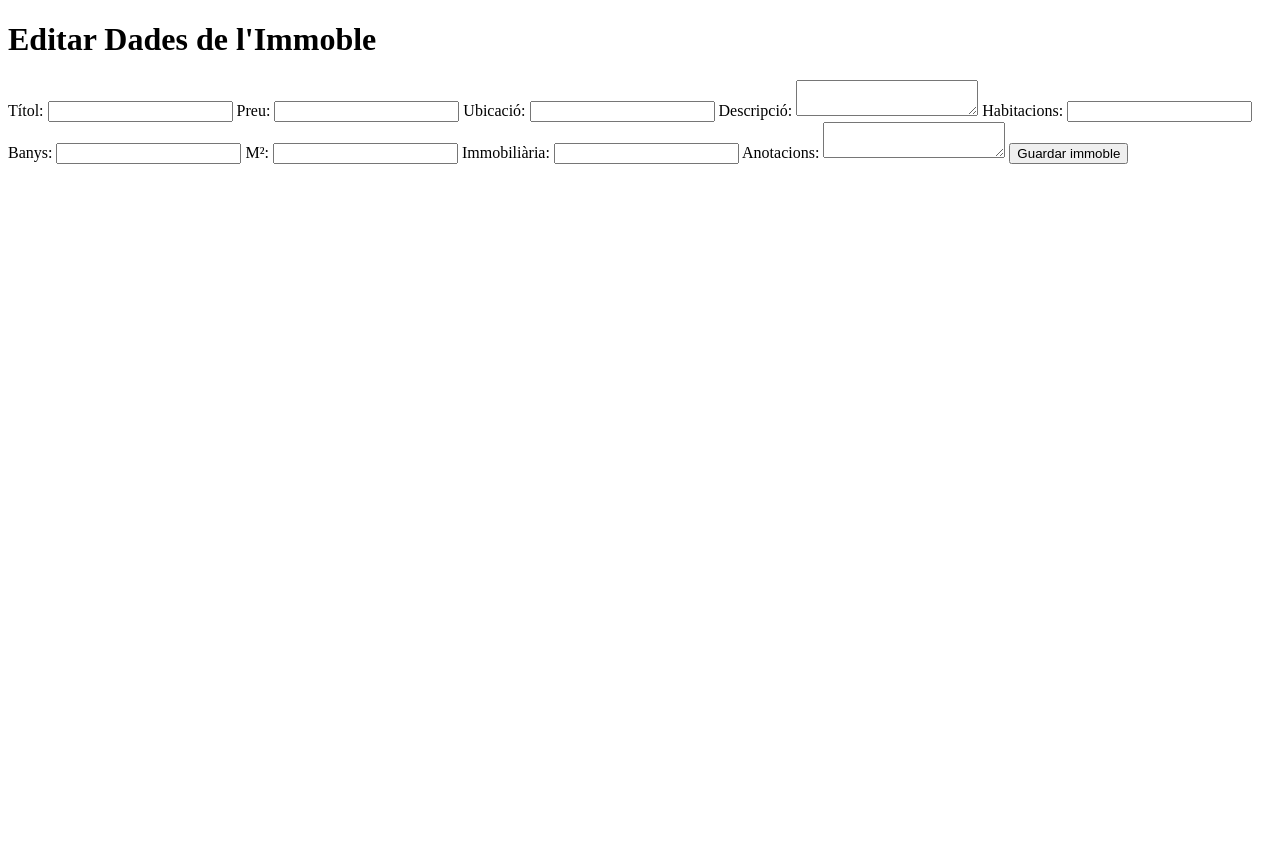
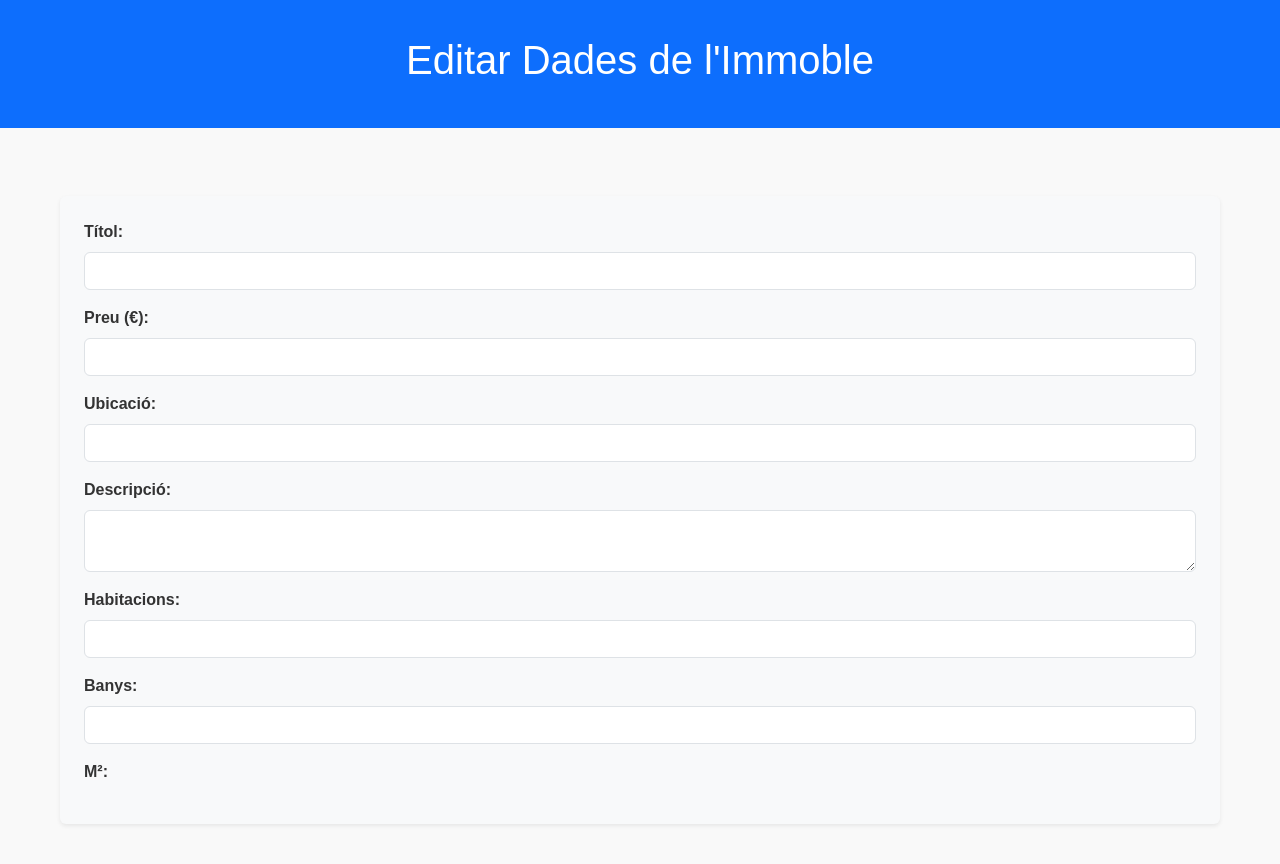
Before and after one commit to dsubira/BravaHaus, a Flask app: template templates/formulari_immoble.html in a window 1280 px wide. Before the commit the page ends 164 px from the top, so only its background shows below. Run offline with Flask 3, Linux system fonts and the light colour scheme; the template is opened without the code that fills it, so the values that code supplies are empty.

Commit message:
Update formulari_immoble.html

```diff
--- a/templates/formulari_immoble.html
+++ b/templates/formulari_immoble.html
@@ -4,40 +4,49 @@
     <meta charset="UTF-8">
     <meta name="viewport" content="width=device-width, initial-scale=1.0">
     <title>Formulari Immoble</title>
+    <!-- Enllaç al CSS de Bootstrap -->
+    <link rel="stylesheet" href="https://cdn.jsdelivr.net/npm/bootstrap@5.3.0-alpha1/dist/css/bootstrap.min.css">
+    <!-- Enllaç al CSS local -->
+    <link rel="stylesheet" href="/static/estils.css">
 </head>
 <body>
-    <h1>Editar Dades de l'Immoble</h1>
-    <form method="POST" action="/guardar-immoble">
-        <label for="titol">Títol:</label>
-        <input type="text" id="titol" name="titol" value="{{ dades.titol }}" required>
+    <header class="bg-primary text-white py-3">
+        <div class="container">
+            <h1 class="text-center">Editar Dades de l'Immoble</h1>
+        </div>
+    </header>
+    <main class="container mt-5">
+        <form method="POST" action="/guardar-immoble" class="p-4 bg-light shadow-sm rounded">
+            <div class="mb-3">
+                <label for="titol" class="form-label">Títol:</label>
+                <input type="text" id="titol" name="titol" class="form-control" value="{{ dades.titol }}" required>
+            </div>
 
-        <label for="preu">Preu:</label>
-        <input type="text" id="preu" name="preu" value="{{ dades.preu }}">
+            <div class="mb-3">
+                <label for="preu" class="form-label">Preu (€):</label>
+                <input type="text" id="preu" name="preu" class="form-control" value="{{ dades.preu }}">
+            </div>
 
-        <label for="ubicacio">Ubicació:</label>
-        <input type="text" id="ubicacio" name="ubicacio" value="{{ dades.ubicacio }}">
+            <div class="mb-3">
+                <label for="ubicacio" class="form-label">Ubicació:</label>
+                <input type="text" id="ubicacio" name="ubicacio" class="form-control" value="{{ dades.ubicacio }}">
+            </div>
 
-        <label for="descripcio">Descripció:</label>
-        <textarea id="descripcio" name="descripcio">{{ dades.descripcio }}</textarea>
+            <div class="mb-3">
+                <label for="descripcio" class="form-label">Descripció:</label>
+                <textarea id="descripcio" name="descripcio" class="form-control">{{ dades.descripcio }}</textarea>
+            </div>
 
-        <label for="habitacions">Habitacions:</label>
-        <input type="text" id="habitacions" name="habitacions" value="{{ dades.habitacions }}">
+            <div class="mb-3">
+                <label for="habitacions" class="form-label">Habitacions:</label>
+                <input type="text" id="habitacions" name="habitacions" class="form-control" value="{{ dades.habitacions }}">
+            </div>
 
-        <label for="banys">Banys:</label>
-        <input type="text" id="banys" name="banys" value="{{ dades.banys }}">
+            <div class="mb-3">
+                <label for="banys" class="form-label">Banys:</label>
+                <input type="text" id="banys" name="banys" class="form-control" value="{{ dades.banys }}">
+            </div>
 
-        <label for="m2">M²:</label>
-        <input type="text" id="m2" name="m2" value="{{ dades.m2 }}">
-
-        <label for="immobiliaria">Immobiliària:</label>
-        <input type="text" id="immobiliaria" name="immobiliaria" value="{{ dades.immobiliaria }}">
-
-        <label for="anotacions">Anotacions:</label>
-        <textarea id="anotacions" name="anotacions"></textarea>
-
-        <input type="hidden" name="fotos" value="{{ dades.fotos }}">
-
-        <button type="submit">Guardar immoble</button>
-    </form>
-</body>
-</html>
+            <div class="mb-3">
+                <label for="m2" class="form-label">M²:</label>
+                <input type="text" id="m2" name="m2" class=
```
